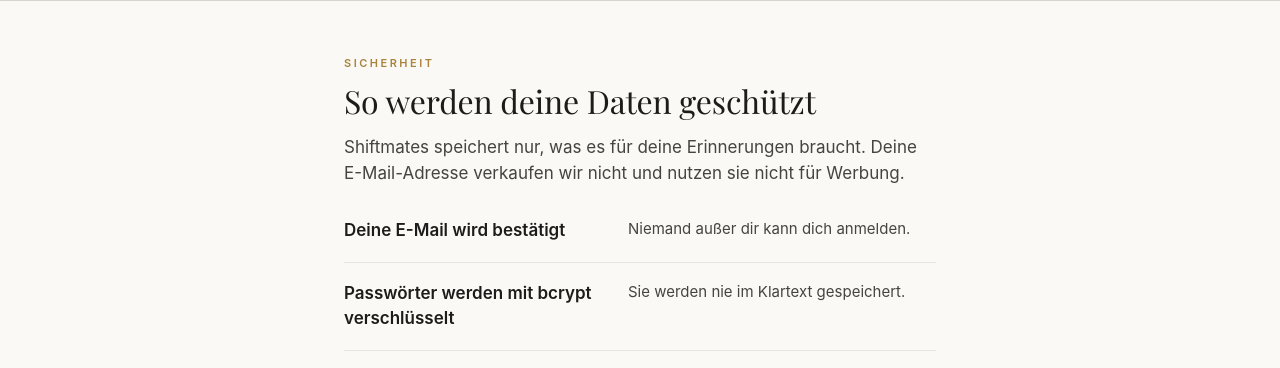
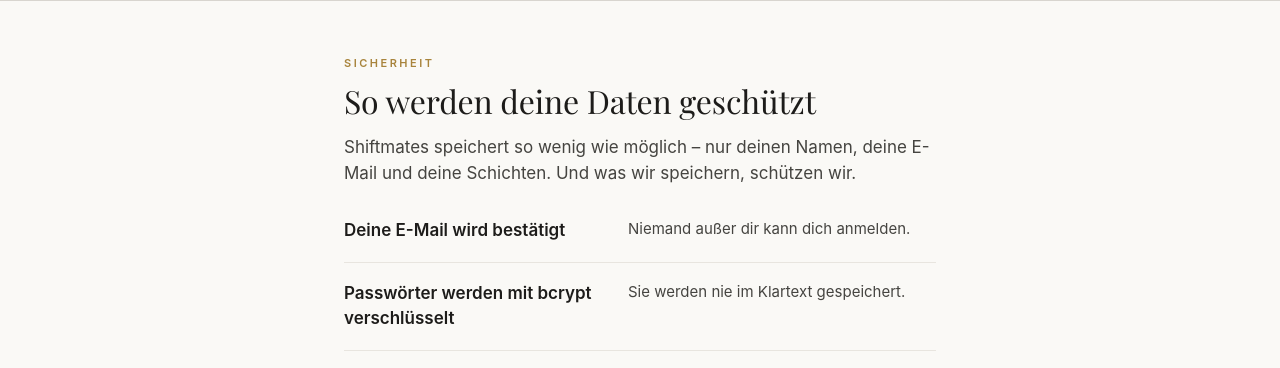
Before and after one commit to AntonB1608/schichtplan-online, a Flask app: page /security in a window 1280 px wide. Shown: the part 60-428 px from the top of the page. Run offline with Flask 3, Linux system fonts and the light colour scheme; some libraries are stand-ins or nearby versions.

Commit message:
Reword privacy copy from defensive to confident
Drop the 'we don't sell your email' line from the homepage story (the
trust line below already covers privacy, positively) and replace the
security-page intro with a concrete statement of what is stored and what
is not: no location, no ads, no data selling.

```diff
--- a/templates/homepage.html
+++ b/templates/homepage.html
@@ -127,8 +127,7 @@
       </p>
       <p>
         Shiftmates macht genau eine Sache: Es bringt dir deine Schichten, am Abend
-        vorher und noch einmal, bevor du losmusst. Deine E-Mail-Adresse verkaufen
-        wir nicht und nutzen sie nicht für Werbung.
+        vorher und noch einmal, bevor du losmusst.
       </p>
     </div>
 
--- a/templates/security.html
+++ b/templates/security.html
@@ -10,8 +10,8 @@
     <span class="caps">Sicherheit</span>
     <h2 style="margin-top: 8px;">So werden deine Daten geschützt</h2>
     <p class="muted" style="margin-top: 16px; color: var(--text); font-size: 17px;">
-      Shiftmates speichert nur, was es für deine Erinnerungen braucht.
-      Deine E-Mail-Adresse verkaufen wir nicht und nutzen sie nicht für Werbung.
+      Shiftmates speichert so wenig wie möglich &ndash; nur deinen Namen, deine
+      E-Mail und deine Schichten. Und was wir speichern, schützen wir.
     </p>
   </div>
 
```
